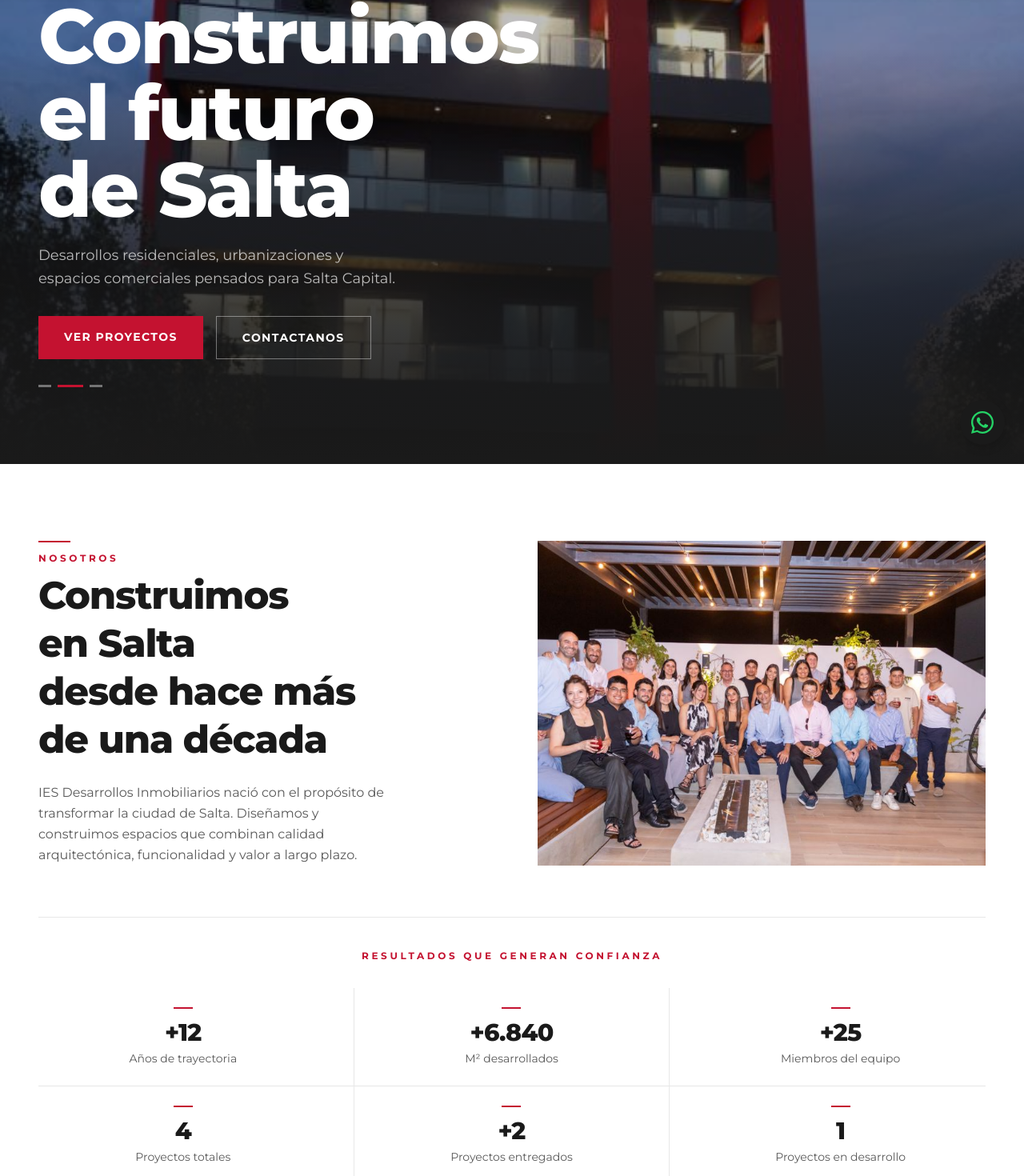
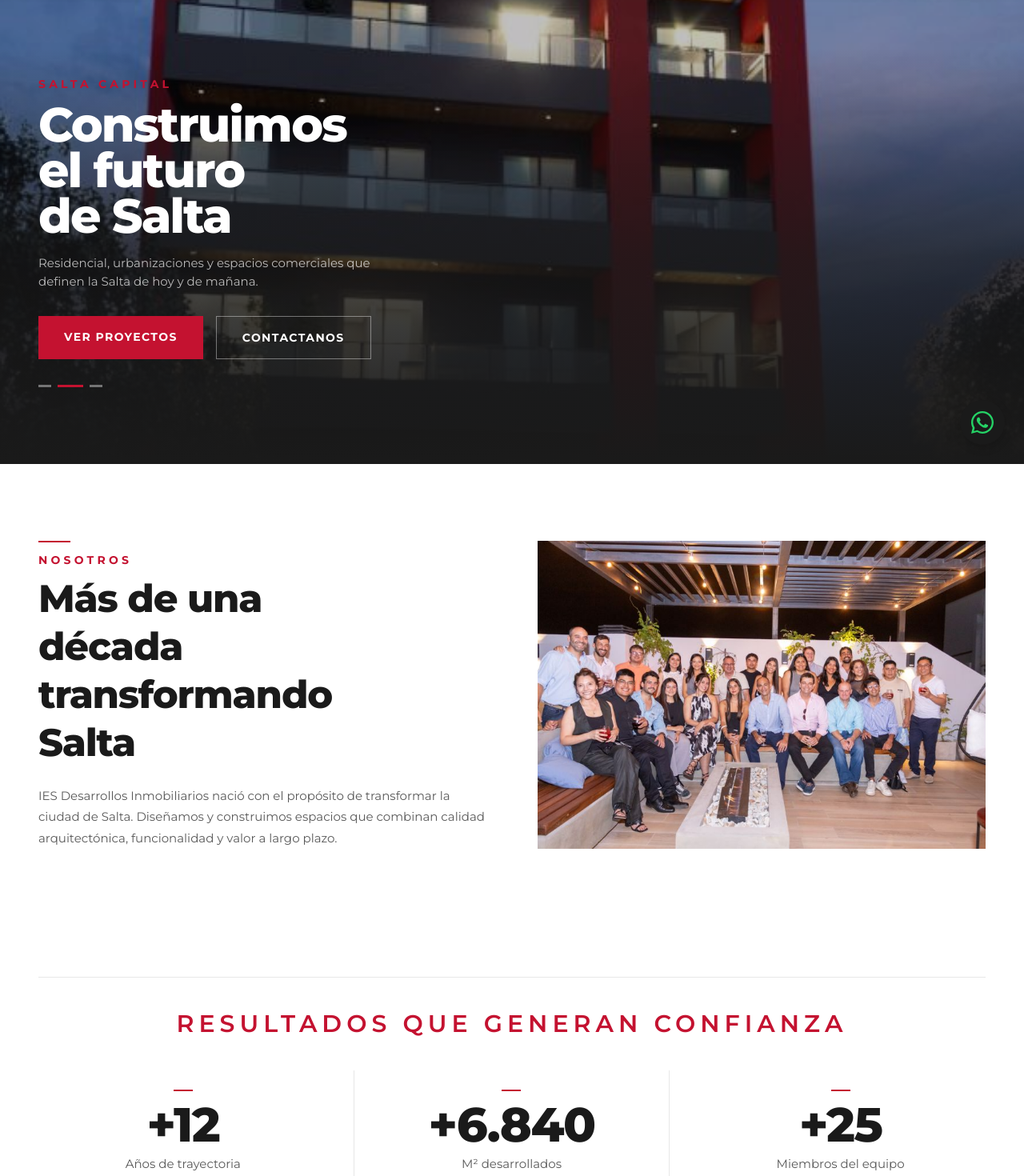
Before and after one commit to agustinsosa10/constructora, a Next.js app: page / in a window 1280 px wide. Shown: the part 220-1690 px from the top of the page at 80% size. Built offline with nearby package versions, Linux system fonts and the light colour scheme.

Commit message:
cambios solicitados

```diff
--- /dev/null
+++ b/app/icon.tsx
@@ -0,0 +1,35 @@
+import { ImageResponse } from "next/og";
+
+export const size = { width: 64, height: 64 };
+export const contentType = "image/png";
+
+export default function Icon() {
+  return new ImageResponse(
+    (
+      <div
+        style={{
+          width: 64,
+          height: 64,
+          background: "#C41230",
+          display: "flex",
+          alignItems: "center",
+          justifyContent: "center",
+        }}
+      >
+        <span
+          style={{
+            color: "white",
+            fontSize: 30,
+            fontWeight: 900,
+            letterSpacing: "-2px",
+            fontFamily: "sans-serif",
+            lineHeight: 1,
+          }}
+        >
+          IES
+        </span>
+      </div>
+    ),
+    size
+  );
+}
--- a/app/proyectos/[slug]/page.tsx
+++ b/app/proyectos/[slug]/page.tsx
@@ -2,6 +2,7 @@ import type { Metadata } from "next";
 import { notFound } from "next/navigation";
 import { proyectos } from "@/data/proyectos";
 import ProyectoPageClient from "@/components/ProyectoPageClient";
+import Footer from "@/components/Footer";
 
 export function generateStaticParams() {
   return proyectos.map((p) => ({ slug: p.slug }));
@@ -44,5 +45,10 @@ export default async function ProyectoSlugPage({
 
   if (!proyecto) notFound();
 
-  return <ProyectoPageClient proyecto={proyecto} />;
+  return (
+    <>
+      <ProyectoPageClient proyecto={proyecto} />
+      <Footer />
+    </>
+  );
 }
--- a/components/ContactoSection.tsx
+++ b/components/ContactoSection.tsx
@@ -22,7 +22,7 @@ export default function ContactoSection() {
       <div className="max-w-[1440px] mx-auto px-6 md:px-12">
         <ScrollReveal delay={0}>
           <div className="w-10 h-0.5 bg-[#C41230] mb-3" />
-          <p className="text-[#C41230] text-xs font-bold tracking-[0.3em] uppercase mb-2">
+          <p className="text-[#C41230] text-sm font-bold tracking-[0.3em] uppercase mb-2">
             Contacto
           </p>
           <h2 className="text-[#1A1A1A] font-extrabold text-4xl md:text-5xl tracking-tight mb-12">
@@ -54,7 +54,7 @@ export default function ContactoSection() {
                   <p className="text-xs font-bold tracking-widest text-[#C41230] uppercase mb-1">
                     Dirección
                   </p>
-                  <p className="text-[#1A1A1A] text-sm">
+                  <p className="text-[#1A1A1A] text-[15px]">
                     Salta Capital, Argentina
                   </p>
                 </div>
@@ -177,7 +177,7 @@ export default function ContactoSection() {
                   <p className="text-[#1A1A1A] font-bold text-xl">
                     ¡Mensaje enviado!
                   </p>
-                  <p className="text-[#595959] text-sm">
+                  <p className="text-[#595959] text-[15px]">
                     Te contactaremos a la brevedad.
                   </p>
                 </div>
--- a/components/Footer.tsx
+++ b/components/Footer.tsx
@@ -30,7 +30,7 @@ export default function Footer() {
                 height={36}
                 className="h-8 w-auto object-contain mb-4"
               />
-              <p className="text-white/50 text-sm leading-relaxed mb-6">
+              <p className="text-white/50 text-[15px] leading-relaxed mb-6">
                 Construimos el futuro de Salta
               </p>
               <div className="flex gap-2 flex-wrap justify-center md:justify-start">
@@ -162,7 +162,7 @@ export default function Footer() {
                 Contacto
               </p>
               <div className="space-y-3">
-                <p className="text-white/50 text-sm">
+                <p className="text-white/50 text-[15px]">
                   Salta Capital, Argentina
                 </p>
                 <a
--- a/components/HeroSection.tsx
+++ b/components/HeroSection.tsx
@@ -51,6 +51,7 @@ export default function HeroSection() {
           <Image
             src={src}
             fill
+            sizes="100vw"
             className="object-cover"
             priority={i === 0}
             alt={`IES Desarrollos — slide ${i + 1}`}
@@ -70,12 +71,12 @@ export default function HeroSection() {
       {/* Contenido */}
       <div className="absolute bottom-0 left-0 right-0 z-30 max-w-[1440px] mx-auto px-6 md:px-12 pb-16 md:pb-24">
         <ScrollReveal delay={0}>
-          <p className="text-[#C41230] text-xs font-bold tracking-[0.3em] uppercase mb-3">
+          <p className="text-[#C41230] text-sm font-bold tracking-[0.3em] uppercase mb-3">
             Salta Capital
           </p>
         </ScrollReveal>
         <ScrollReveal delay={120}>
-          <h1 className="text-white font-extrabold tracking-tight leading-none text-5xl md:text-7xl lg:text-8xl mb-5 max-w-3xl">
+          <h1 className="text-white font-extrabold text-[40px] sm:text-[44px] md:text-[60px] tracking-[-1.5px] md:tracking-[-2px] leading-[0.95] mb-5 max-w-3xl">
             Construimos
             <br />
             el futuro
@@ -84,9 +85,9 @@ export default function HeroSection() {
           </h1>
         </ScrollReveal>
         <ScrollReveal delay={240}>
-          <p className="text-white/70 text-base md:text-lg max-w-md mb-8 leading-relaxed">
-            Desarrollos residenciales, urbanizaciones y espacios comerciales
-            pensados para Salta Capital.
+          <p className="text-white/70 text-[15px] max-w-md mb-8">
+            Residencial, urbanizaciones y espacios comerciales que definen
+            la Salta de hoy y de mañana.
           </p>
         </ScrollReveal>
         <ScrollReveal delay={360}>
--- a/components/NosotrosSection.tsx
+++ b/components/NosotrosSection.tsx
@@ -42,32 +42,33 @@ export default function NosotrosSection() {
   ];
 
   return (
-    <section id="nosotros" className="bg-white py-24">
+    <section id="nosotros" className="bg-white">
+      {/* Fila 1 — Texto + Imagen */}
+      <div className="py-24">
         <div className="max-w-[1440px] mx-auto px-6 md:px-12">
-        {/* Fila 1 — Texto + Imagen, misma altura */}
           <div className="grid grid-cols-1 md:grid-cols-2 gap-16 items-stretch">
             {/* Texto */}
             <div className="flex flex-col justify-between">
               <div>
                 <ScrollReveal delay={0}>
                   <div className="w-10 h-0.5 bg-[#C41230] mb-3" />
-                <p className="text-[#C41230] text-xs font-bold tracking-[0.3em] uppercase mb-2">
+                  <p className="text-[#C41230] text-sm font-bold tracking-[0.3em] uppercase mb-2">
                     Nosotros
                   </p>
                 </ScrollReveal>
                 <ScrollReveal delay={100}>
                   <h2 className="text-[#1A1A1A] font-extrabold text-4xl md:text-5xl tracking-tight leading-tight mb-6">
-                  Construimos
+                    Más de una
                     <br />
-                  en Salta
+                    década
                     <br />
-                  desde hace más
+                    transformando
                     <br />
-                  de una década
+                    Salta
                   </h2>
                 </ScrollReveal>
                 <ScrollReveal delay={200}>
-                <p className="text-[#595959] text-base leading-relaxed max-w-md">
+                  <p className="text-[15px] text-[#595959] leading-[1.75]">
                     IES Desarrollos Inmobiliarios nació con el propósito de
                     transformar la ciudad de Salta. Diseñamos y construimos
                     espacios que combinan calidad arquitectónica, funcionalidad y
@@ -89,16 +90,17 @@ export default function NosotrosSection() {
               </div>
             </ScrollReveal>
           </div>
+        </div>
+      </div>
 
-        {/* Fila 2 — Métricas siempre a ancho completo */}
-        <div className="mt-16">
+      {/* Banda de métricas — fondo blanco */}
+      <div className="bg-white py-16">
+        <div className="max-w-[1440px] mx-auto px-6 md:px-12">
           <ScrollReveal delay={250}>
-            <div className="border-t border-[#1A1A1A]/10 pt-10 mb-8">
-              <div className="flex items-center gap-3 justify-center">
-                <p className="text-[#C41230] text-xs font-bold tracking-[0.3em] uppercase">
+            <div className="border-t border-[#1A1A1A]/10 pt-10 mb-10 text-center">
+              <p className="text-[#C41230] text-3xl font-semibold tracking-[0.2em] uppercase">
                 Resultados que generan confianza
               </p>
-              </div>
             </div>
           </ScrollReveal>
 
@@ -108,10 +110,10 @@ export default function NosotrosSection() {
               <ScrollReveal key={m.label} delay={300 + i * 70}>
                 <div className={`${METRIC_BORDER_CLASSES[i]} flex flex-col items-center text-center`}>
                   <div className="w-6 h-0.5 bg-[#C41230] mb-3" />
-                  <p className="text-[#1A1A1A] font-extrabold text-3xl tracking-tight">
+                  <p className="text-[#1A1A1A] font-extrabold text-5xl md:text-6xl tracking-tight">
                     {m.valor}
                   </p>
-                  <p className="text-[#595959] text-sm mt-1">{m.label}</p>
+                  <p className="text-[#595959] text-[15px] mt-2">{m.label}</p>
                 </div>
               </ScrollReveal>
             ))}
--- a/components/ProyectosCarousel.tsx
+++ b/components/ProyectosCarousel.tsx
@@ -110,7 +110,7 @@ export default function ProyectosCarousel() {
           <div className="flex items-end justify-between mb-12">
             <div>
               <div className="w-10 h-0.5 bg-[#C41230] mb-3" />
-              <p className="text-[#C41230] text-xs font-bold tracking-[0.3em] uppercase mb-2">
+              <p className="text-[#C41230] text-sm font-bold tracking-[0.3em] uppercase mb-2">
                 Desarrollos
               </p>
               <h2 className="text-[#1A1A1A] font-extrabold text-4xl md:text-5xl tracking-tight leading-none">
--- a/components/ScrollReveal.tsx
+++ b/components/ScrollReveal.tsx
@@ -10,9 +10,11 @@ type Props = {
 
 export default function ScrollReveal({ children, className = "", delay = 0 }: Props) {
   const ref = useRef<HTMLDivElement>(null);
+  const [mounted, setMounted] = useState(false);
   const [visible, setVisible] = useState(false);
 
   useEffect(() => {
+    setMounted(true);
     const el = ref.current;
     if (!el) return;
 
@@ -34,11 +36,15 @@ export default function ScrollReveal({ children, className = "", delay = 0 }: Pr
     <div
       ref={ref}
       className={className}
-      style={{
-        opacity: visible ? 1 : 0,
-        transform: visible ? "translateY(0)" : "translateY(70px)",
-        transition: `opacity 1.2s cubic-bezier(0.16, 1, 0.3, 1) ${delay}ms, transform 1.2s cubic-bezier(0.16, 1, 0.3, 1) ${delay}ms`,
-      }}
+      style={
+        mounted
+          ? {
+              opacity: visible ? 1 : 0,
+              transform: visible ? "translateY(0)" : "translateY(70px)",
+              transition: `opacity 1.2s cubic-bezier(0.16, 1, 0.3, 1) ${delay}ms, transform 1.2s cubic-bezier(0.16, 1, 0.3, 1) ${delay}ms`,
+            }
+          : undefined
+      }
     >
       {children}
     </div>
```
Also changed, not shown: components/ProyectoPageClient.tsx (+19 -19 lines). Lines whose indentation alone changed are shown as unchanged.
